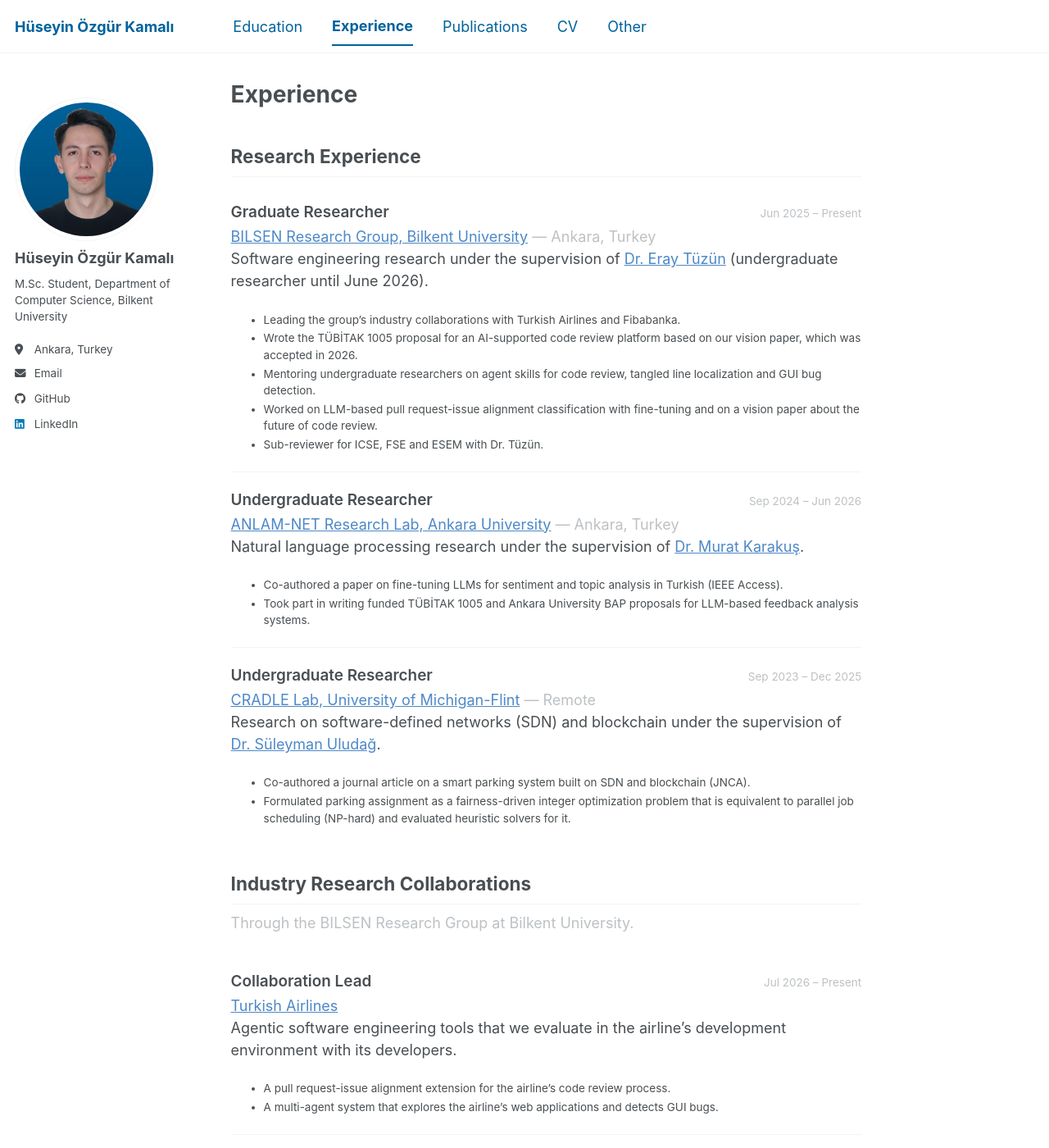
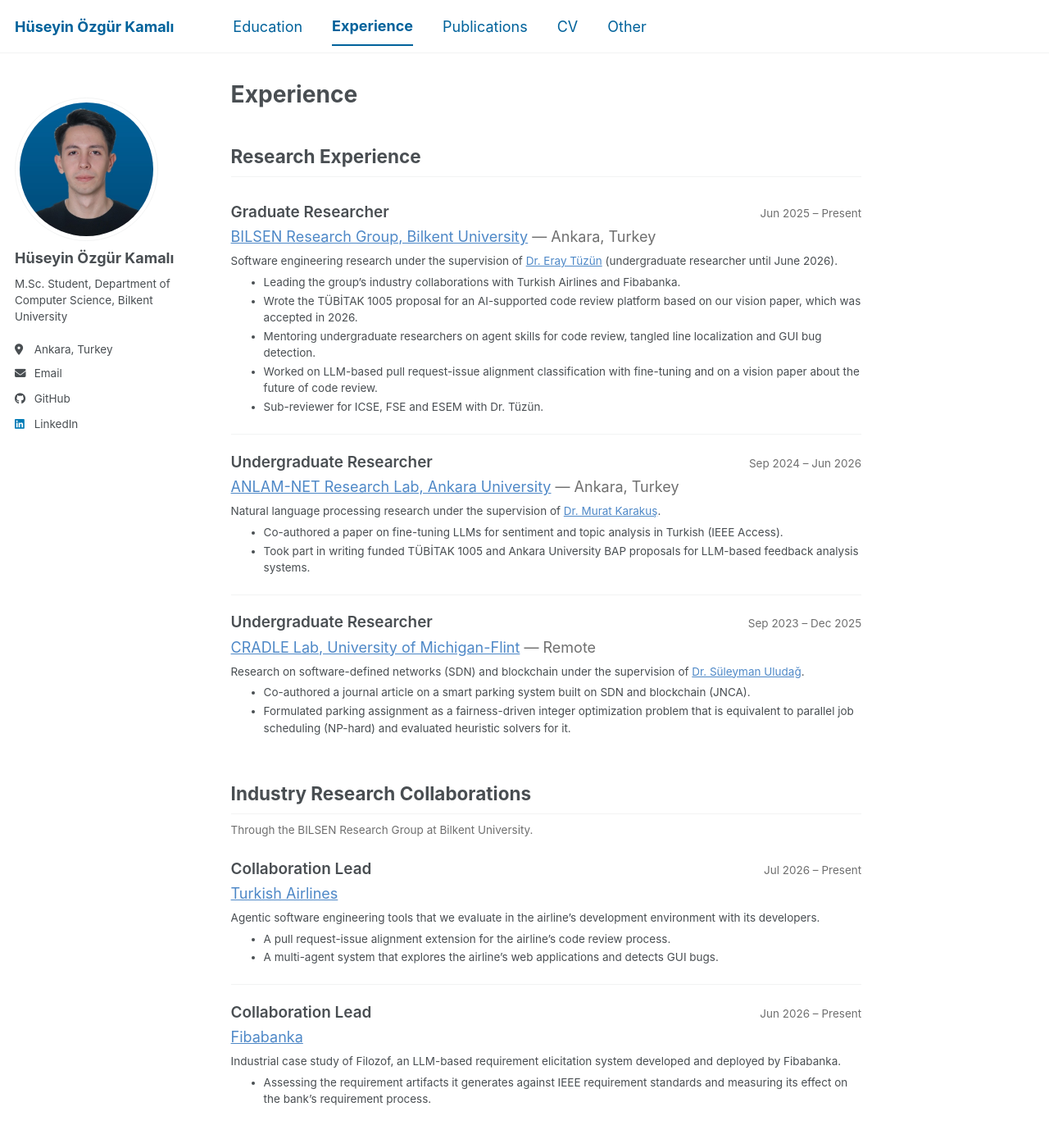
Before and after one commit to dev-zgr/dev-zgr.github.io, a Jekyll site: the page built from _pages/experience.html, in a window 1280 px wide and 1400 px high. Shown: the whole window at 82% size. Built offline with Jekyll 4.4.1, drawn with Linux system fonts in a browser that asks for light colours; a script bundle is joined from its source files by our own code; a style sheet for code colours, icons or effects is not loaded.

Commit message:
Experience summary size and footer contrast
Co-Authored-By: Claude Opus 5.5 <noreply@anthropic.com>

```diff
--- a/_sass/layout/_academic.scss
+++ b/_sass/layout/_academic.scss
@@ -119,10 +119,10 @@ a.underline-link {
   border-bottom: none;
 }
 
-.cv-group__note {
-  margin: 0 0 0.5em;
+.page__content .cv-group__note {
+  margin: 0 0 0.25em;
   font-size: $type-size-6;
-  color: var(--global-text-color-light);
+  color: #6f6f6f;
 }
 
 .cv-entry {
@@ -173,7 +173,7 @@ a.underline-link {
 .cv-entry__dates {
   white-space: nowrap;
   font-size: $type-size-6;
-  color: var(--global-text-color-light);
+  color: #6f6f6f;
 }
 
 .cv-entry__sub {
@@ -181,10 +181,10 @@ a.underline-link {
 }
 
 .cv-entry__muted {
-  color: var(--global-text-color-light);
+  color: #6f6f6f;
 }
 
-.cv-entry__summary {
+.page__content .cv-entry__summary {
   margin: 0.45em 0 0;
   font-size: $type-size-6;
 }
@@ -209,6 +209,7 @@ a.underline-link {
   gap: 1em 2.5em;
   font-size: $type-size-6;
   line-height: 1.6;
+  color: var(--global-text-color);
 
   a {
     color: inherit;
@@ -220,7 +221,7 @@ a.underline-link {
 }
 
 .site-footer__muted {
-  color: var(--global-text-color-light);
+  color: #6f6f6f;
 }
 
 /* Footer at the end of the page instead of fixed to the window */
```
